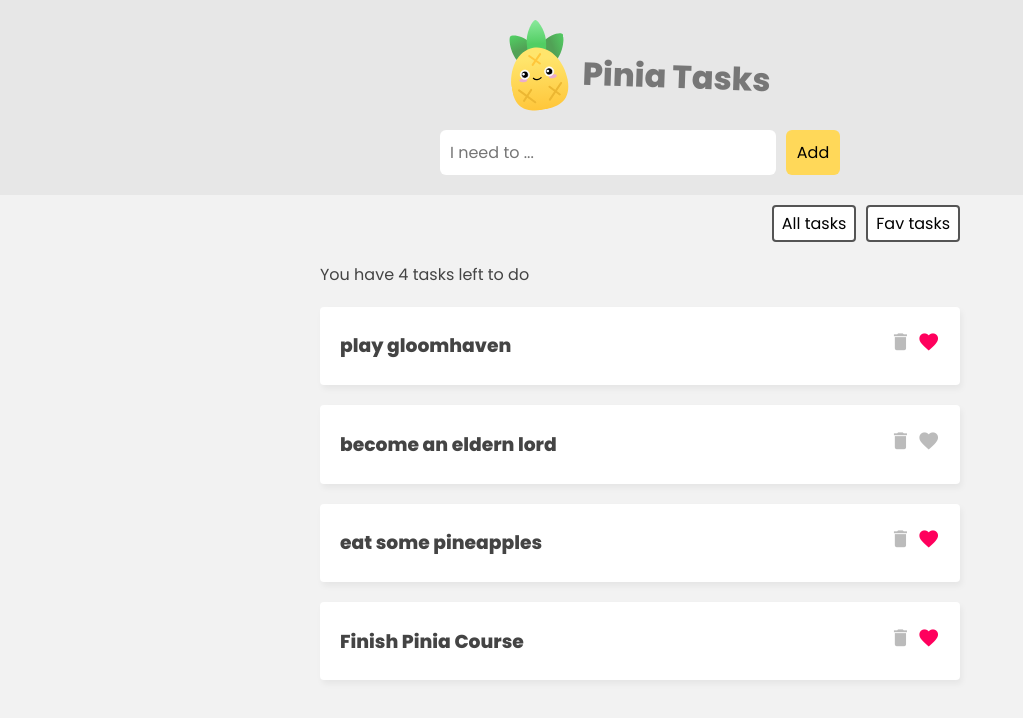
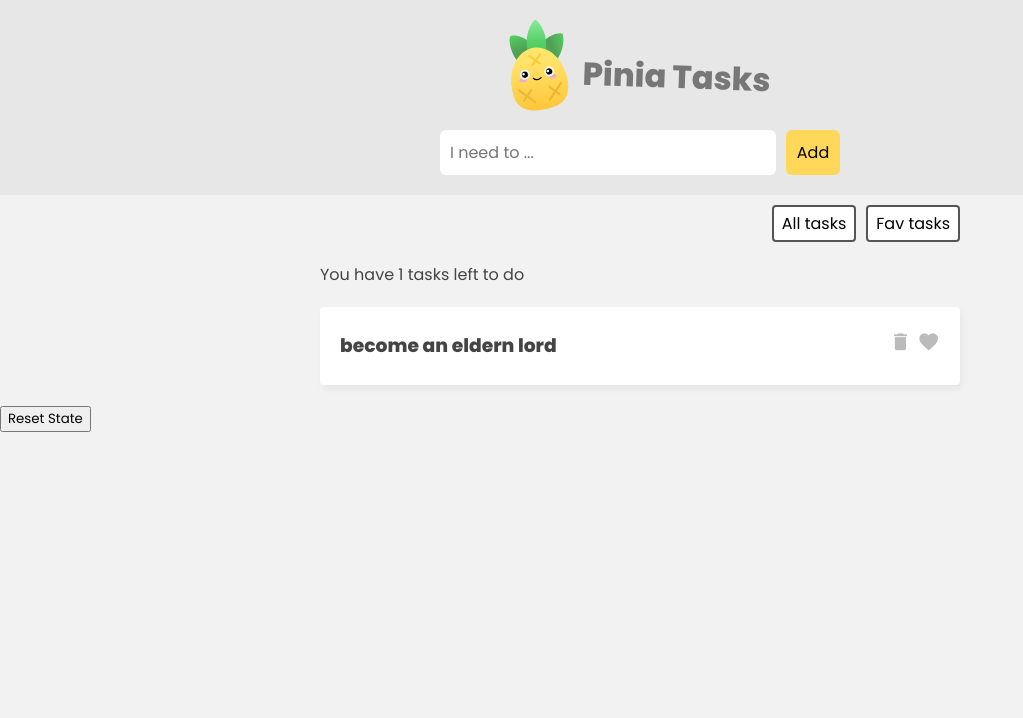
Before and after one commit to Scipio14/ninja-pinia, a Vue app in the folder pinia-tasks/: page / in a window 1280 px wide. Shown: the top 718 px of the page, without its empty margins (0-1023 px from the left). Built offline with nearby package versions, Linux system fonts and the light colour scheme; data requests are answered from the project's data file.

Commit message:
Using the reset from the store and the storeToRefs hook from Pinia

```diff
--- a/pinia-tasks/src/App.vue
+++ b/pinia-tasks/src/App.vue
@@ -16,25 +16,27 @@
     </nav>
 
     <!-- loading-->
-    <div class="loading" v-if="taskStore.isLoading">Loading tasks...</div>
+    <div class="loading" v-if="isLoading">Loading tasks...</div>
 
     <!-- task list-->
     <div class="task-list" v-if="filter === 'all'">
-      <p>You have {{ taskStore.totalCount }} tasks left to do</p>
-      <div v-for="task in taskStore.tasks">
+      <p>You have {{ totalCount }} tasks left to do</p>
+      <div v-for="task in tasks">
         <TaskDetails :task="task" />
       </div>
     </div>
     <div class="task-list" v-if="filter === 'favs'">
-      <p>You have {{ taskStore.favCount }} favs left to do</p>
-      <div v-for="task in taskStore.favs">
+      <p>You have {{ favCount }} favs left to do</p>
+      <div v-for="task in favs">
         <TaskDetails :task="task" />
       </div>
     </div>
+    <button @click="taskStore.$reset">Reset State</button>
   </main>
 </template>
 
 <script>
+import { storeToRefs } from "pinia";
 import { ref } from "vue";
 import { TaskDetails, TaskForm } from "./components";
 import { useTaskStore } from "./stores";
@@ -43,12 +45,15 @@
   setup() {
     const taskStore = useTaskStore();
 
+    const { tasks, isLoading, favs, totalCount, favCount } =
+      storeToRefs(taskStore);
+
     //fetch tasks
     taskStore.getTasks();
 
     const filter = ref("all");
 
-    return { taskStore, filter };
+    return { taskStore, filter, tasks, isLoading, favs, totalCount, favCount };
   },
 };
 </script>
--- a/pinia-tasks/src/data/db.json
+++ b/pinia-tasks/src/data/db.json
@@ -1,24 +1,9 @@
 {
   "tasks": [
-    {
-      "id": 1,
-      "title": "play gloomhaven",
-      "isFav": true
-    },
     {
       "id": 3,
       "title": "become an eldern lord",
       "isFav": false
-    },
-    {
-      "id": 4,
-      "title": "eat some pineapples",
-      "isFav": true
-    },
-    {
-      "title": "Finish Pinia Course",
-      "isFav": true,
-      "id": "1d23359e-c90a-4caf-9abb-59ddd5f3fc14"
     }
   ]
 }
```
